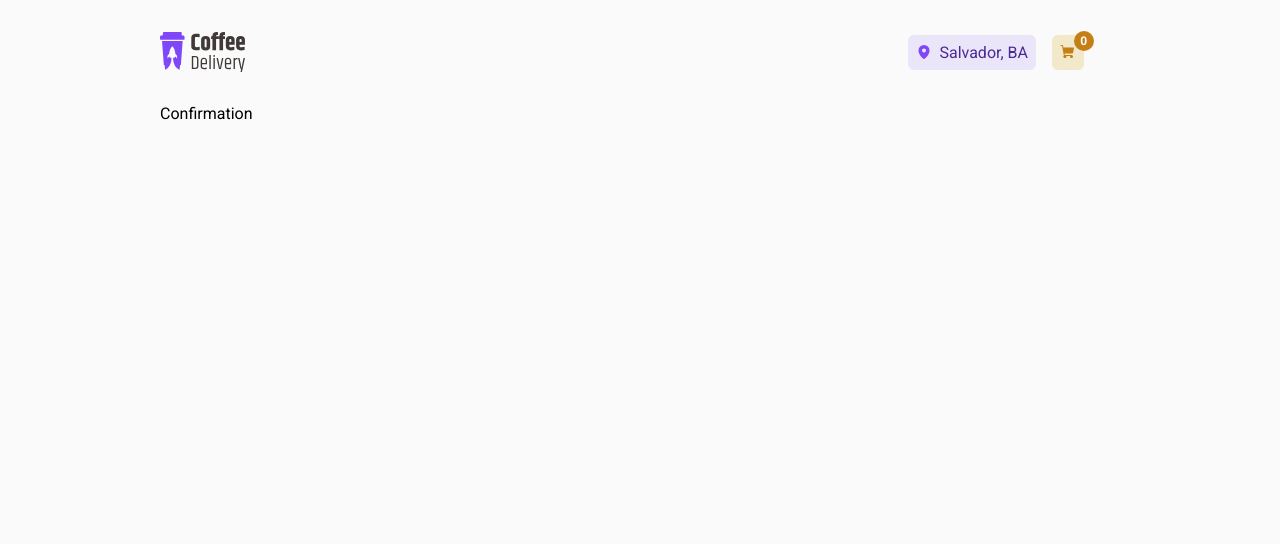
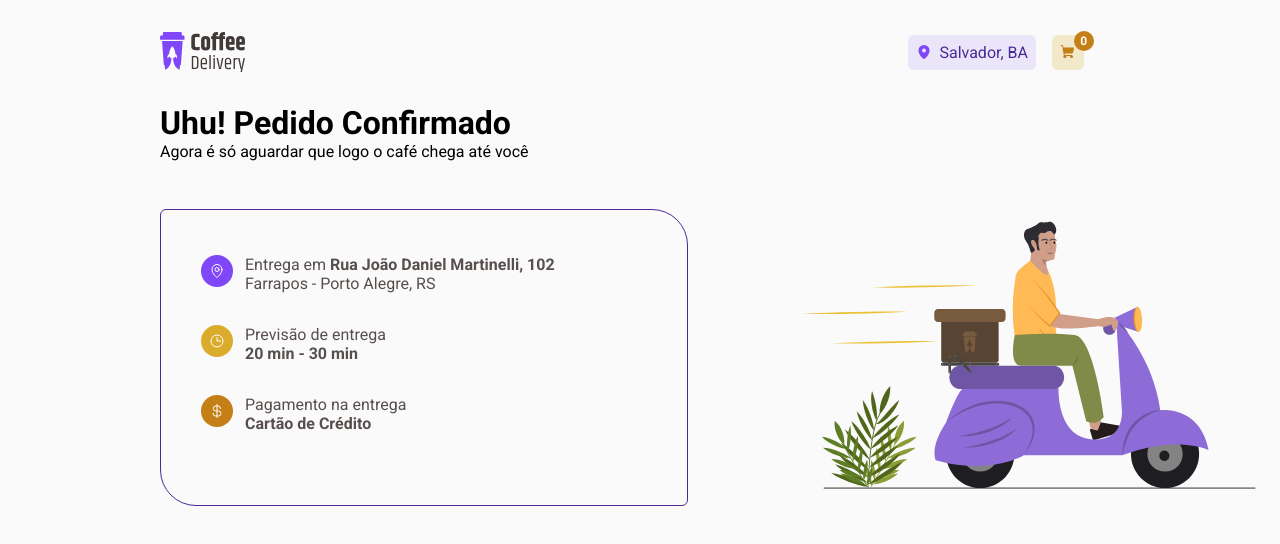
Before and after one commit to jairocket/project-02, a React (Vite) app: page /confirmation in a window 1280 px wide. Shown: the top 544 px of the page. Built offline with nearby package versions, Linux system fonts and the light colour scheme.

Commit message:
feat(): confirmation-page structure

```diff
--- a/src/pages/Confirmation/index.tsx
+++ b/src/pages/Confirmation/index.tsx
@@ -1,7 +1,63 @@
+import { Clock, CurrencyDollar, MapPin } from 'phosphor-react'
+import confirmation from '../../assets/confirmation.svg'
+import {
+  AdressContainer,
+  BlockInfo,
+  ClockBackGround,
+  ConfirmationContainer,
+  CurrencyBackGround,
+  FirstContainer,
+  PinBackground,
+} from './styles'
+
 export function Confirmation() {
   return (
     <div>
-      <p>Confirmation</p>
+      <h1>Uhu! Pedido Confirmado</h1>
+      <p>Agora é só aguardar que logo o café chega até você</p>
+
+      <ConfirmationContainer>
+        <FirstContainer>
+          <AdressContainer>
+            <BlockInfo>
+              <PinBackground>
+                <MapPin color="white" />
+              </PinBackground>
+              <div>
+                <p>
+                  Entrega em <span>Rua João Daniel Martinelli, 102</span>
+                </p>
+                <p>Farrapos - Porto Alegre, RS</p>
+              </div>
+            </BlockInfo>
+            <BlockInfo>
+              <ClockBackGround>
+                <Clock color="white" />
+              </ClockBackGround>
+              <div>
+                <p>Previsão de entrega</p>
+                <span>20 min - 30 min</span>
+              </div>
+            </BlockInfo>
+            <BlockInfo>
+              <CurrencyBackGround>
+                <CurrencyDollar color="white" />
+              </CurrencyBackGround>
+              <div>
+                <p>Pagamento na entrega</p>
+                <span>Cartão de Crédito</span>
+              </div>
+            </BlockInfo>
+          </AdressContainer>
+        </FirstContainer>
+
+        <div>
+          <img
+            src={confirmation}
+            alt="cute drawing of a delivery guy on a purple bike"
+          />
+        </div>
+      </ConfirmationContainer>
     </div>
   )
 }
--- a/src/pages/Confirmation/styles.ts
+++ b/src/pages/Confirmation/styles.ts
@@ -1,2 +1,53 @@
 import styled from 'styled-components'
-export const Container = styled.div``
+export const AdressContainer = styled.div`
+  display: flex;
+  flex-direction: column;
+  align-items: flex-start;
+  padding: 2.5rem;
+  justify-content: center;
+  width: 32.875rem;
+  height: 16.75rem;
+  gap: 2rem;
+`
+export const ConfirmationContainer = styled.div`
+  display: flex;
+  flex-direction: row;
+  gap: 6.375rem;
+  justify-content: space-between;
+  padding: 3rem 0;
+`
+export const FirstContainer = styled.div`
+  border: 1px;
+  border-color: ${(props) => props.theme['purple-dark']};
+  box-sizing: border-box;
+  border-radius: 6px 36px;
+  border-style: solid;
+`
+export const BlockInfo = styled.div`
+  display: flex;
+  flex-direction: row;
+  gap: 0.75rem;
+  color: ${(props) => props.theme['text']};
+
+  span {
+    font-weight: 700;
+  }
+`
+const IconBackground = styled.div`
+  display: flex;
+  align-items: center;
+  justify-content: center;
+  width: 2rem;
+  height: 2rem;
+  border-radius: 50%;
+`
+export const PinBackground = styled(IconBackground)`
+  background-color: ${(props) => props.theme['purple']};
+`
+export const ClockBackGround = styled(IconBackground)`
+  background-color: ${(props) => props.theme['yellow']};
+`
+
+export const CurrencyBackGround = styled(IconBackground)`
+  background-color: ${(props) => props.theme['yellow-dark']};
+`
```
